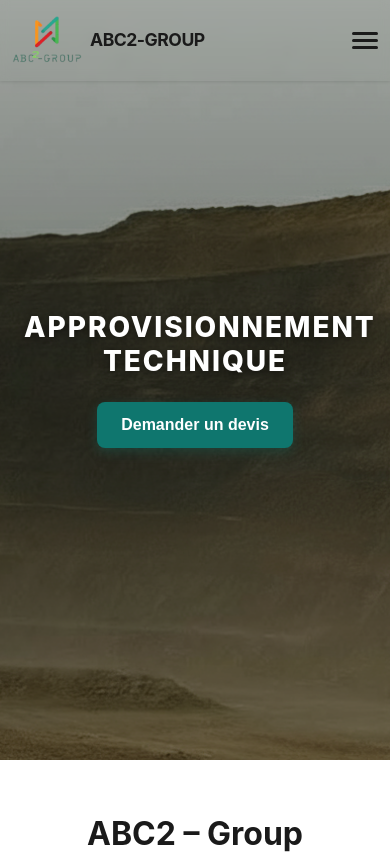
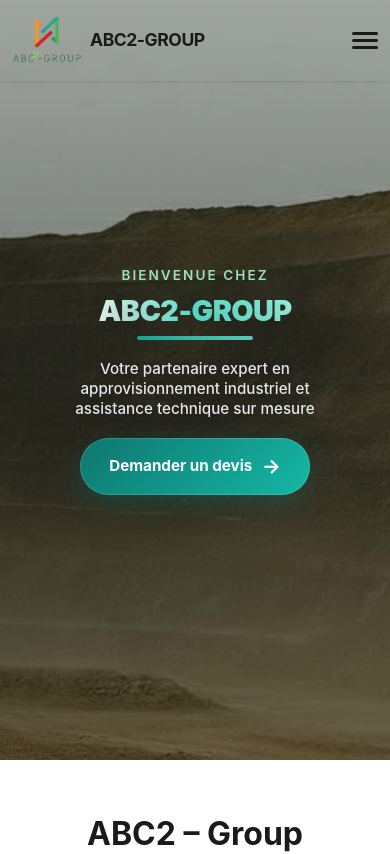
Before and after one commit to Macky0101/abc2, a Vue app: page / in a window 390 px wide. Shown: the top 854 px of the page. Built offline with nearby package versions, Linux system fonts and the light colour scheme; the HTML template or start-up script is replaced by a standard one.

Commit message:
feat: Add HeroSection component with responsive design, dynamic content, and a call to action.

```diff
--- a/src/components/HeroSection.vue
+++ b/src/components/HeroSection.vue
@@ -18,6 +18,9 @@
 });
 
 import { onBeforeUnmount } from 'vue';
+const contactInfo = ref({
+  email: 'contact@abc2-group.com',
+});
 </script>
 
 <template>
@@ -29,13 +32,11 @@
         media="(max-width: 768px)"
         srcset="../../src/assets/imageabc2.png"
       />
-
       <!-- Tablette -->
       <source
         media="(max-width: 1024px)"
         srcset="../../src/assets/imageabc2.png"
       />
-
       <!-- Desktop (fallback obligatoire) -->
       <img
         src="../../src/assets/imageabc2.png"
@@ -45,14 +46,25 @@
       />
     </picture>
 
-
     <div class="hero-overlay"></div>
     <div class="hero-content">
       <h1 class="hero-title">
-        APPROVISIONNEMENT<br />
-        TECHNIQUE
+        <span class="hero-eyebrow">Bienvenue chez</span>
+        <span class="hero-brand">ABC2-GROUP</span>
+        <span class="hero-tagline">
+          Votre partenaire expert en approvisionnement industriel<br class="line-break" />
+          et assistance technique sur mesure
+        </span>
       </h1>
-      <button class="cta-button">Demander un devis</button>
+
+      <a
+        :href="`mailto:${contactInfo.email}`"
+        class="cta-button"
+        aria-label="Demander un devis"
+      >
+        <span class="cta-text">Demander un devis</span>
+        <span class="cta-arrow">→</span>
+      </a>
     </div>
   </section>
 </template>
@@ -100,129 +112,281 @@
   text-align: center;
   padding: 1rem;
   width: 100%;
-  max-width: 1200px;
+  max-width: min(1200px, 90vw);
   margin: 0 auto;
   animation: fadeInUp 1s ease-out;
+  display: flex;
+  flex-direction: column;
+  align-items: center;
+  gap: clamp(1.5rem, 4vw, 2.5rem);
 }
 
 .hero-title {
+  display: flex;
+  flex-direction: column;
+  align-items: center;
+  gap: clamp(0.5rem, 1.5vw, 1rem);
+  width: 100%;
+}
+
+/* Petit texte d'introduction */
+.hero-eyebrow {
+  font-size: clamp(0.85rem, 2vw, 1.2rem);
+  font-weight: 600;
+  letter-spacing: 0.15em;
+  text-transform: uppercase;
+  color: #a7f3d0;
+  opacity: 0.9;
+  display: block;
+}
+
+/* Nom de marque fort */
+.hero-brand {
   font-size: clamp(2rem, 8vw, 4.5rem);
-  font-weight: 800;
-  letter-spacing: clamp(0.5px, 0.5vw, 2px);
-  margin-bottom: clamp(1.5rem, 4vw, 2.5rem);
-  line-height: 1.1;
-  text-shadow: 0 2px 8px rgba(0, 0, 0, 0.5);
-  animation: fadeInUp 1s ease-out 0.2s both;
-  padding: 0 1rem;
+  font-weight: 900;
+  letter-spacing: -0.02em;
+  line-height: 1;
+  color: #ffffff;
+  text-align: center;
+  display: block;
+  margin: 0.2rem 0;
+
+  /* Dégradé premium */
+  background: linear-gradient(
+    90deg,
+    #ecfdf5 0%,
+    #5eead4 50%,
+    #99f6e4 100%
+  );
+  -webkit-background-clip: text;
+  -webkit-text-fill-color: transparent;
+  background-clip: text;
+
+  text-shadow: 0 8px 30px rgba(0, 0, 0, 0.35);
+  word-break: break-word;
+  overflow-wrap: break-word;
+}
+
+.hero-brand::after {
+  content: '';
+  display: block;
+  margin: 0.6rem auto 0;
+  width: min(60%, 300px);
+  height: 4px;
+  border-radius: 999px;
+  background: linear-gradient(90deg, #14b8a6, #5eead4);
+  opacity: 0.85;
+}
+
+/* Slogan */
+.hero-tagline {
+  font-size: clamp(1rem, 3vw, 1.6rem);
+  font-weight: 500;
+  line-height: 1.4;
+  max-width: min(900px, 95%);
+  color: #e5e7eb;
+  text-shadow: 0 4px 14px rgba(0, 0, 0, 0.45);
+  margin-top: 0.5rem;
+  display: block;
+}
+
+/* Gestion du saut de ligne */
+.line-break {
+  display: block;
 }
 
 .cta-button {
-  background: #0f766e;
+  background: linear-gradient(135deg, #0f766e, #14b8a6);
   color: white;
-  border: none;
-  padding: clamp(0.875rem, 3vw, 1.25rem) clamp(1.5rem, 6vw, 3rem);
-  font-size: clamp(1rem, 3vw, 1.125rem);
-  font-weight: 600;
-  border-radius: 8px;
+  text-decoration: none;
+  padding: clamp(0.85rem, 2.5vw, 1.15rem)
+           clamp(1.5rem, 5vw, 2.8rem);
+  font-size: clamp(0.95rem, 2.5vw, 1.1rem);
+  font-weight: 700;
+  border-radius: 999px;
   cursor: pointer;
-  transition: all 0.3s ease;
-  box-shadow: 0 4px 12px rgba(15, 118, 110, 0.3);
-  animation: fadeInUp 1s ease-out 0.4s both;
-  min-height: 44px; /* Taille minimale pour le toucher sur mobile */
-  min-width: 160px;
   display: inline-flex;
   align-items: center;
   justify-content: center;
+  gap: 0.6rem;
+  min-height: 48px;
+  min-width: 200px;
+  max-width: 95vw;
+  box-shadow:
+    0 8px 24px rgba(15, 118, 110, 0.35),
+    inset 0 0 0 1px rgba(255, 255, 255, 0.15);
+  transition: all 0.35s ease;
+  animation: fadeInUp 1s ease-out 0.4s both;
+  white-space: nowrap;
 }
 
-.cta-button:hover {
-  background: #0d5e57;
-  transform: translateY(-2px);
-  box-shadow: 0 8px 20px rgba(15, 118, 110, 0.4);
+/* Texte */
+.cta-text {
+  white-space: nowrap;
 }
 
-.cta-button:active {
-  transform: translateY(0);
+/* Flèche animée */
+.cta-arrow {
+  font-size: 1.3em;
+  transition: transform 0.35s ease;
 }
 
-/* Pour mobile portrait */
+/* Hover */
+.cta-button:hover {
+  transform: translateY(-3px);
+  box-shadow:
+    0 14px 32px rgba(15, 118, 110, 0.45),
+    inset 0 0 0 1px rgba(255, 255, 255, 0.25);
+}
+
+.cta-button:hover .cta-arrow {
+  transform: translateX(6px);
+}
+
+/* Active */
+.cta-button:active {
+  transform: translateY(-1px);
+}
+
+/* Focus accessibilité */
+.cta-button:focus-visible {
+  outline: 3px solid rgba(20, 184, 166, 0.6);
+  outline-offset: 4px;
+}
+
+/* ===== RESPONSIVE ADAPTATIONS ===== */
+
+/* Mobile portrait */
 @media (max-width: 768px) and (orientation: portrait) {
   .hero {
     height: 90vh;
     min-height: 450px;
   }
 
-  .hero-title {
-    font-size: clamp(1.75rem, 7vw, 2.5rem);
-    line-height: 1.2;
-    margin-bottom: 1.5rem;
+  .hero-content {
+    padding: 1rem 0.75rem;
+    gap: clamp(1.2rem, 5vw, 2rem);
   }
 
-  .hero-content {
-    padding: 1rem 0.5rem;
+  .hero-brand {
+    font-size: clamp(1.8rem, 7vw, 3rem);
+  }
+
+  .hero-tagline {
+    font-size: clamp(0.95rem, 3.5vw, 1.3rem);
+    line-height: 1.3;
+  }
+
+  .line-break {
+    display: none; /* On enlève le saut forcé sur mobile */
+  }
+
+  .cta-button {
+    min-width: 180px;
+    padding: 0.8rem 1.8rem;
   }
 }
 
-/* Pour mobile paysage */
+/* Mobile paysage */
 @media (max-width: 900px) and (orientation: landscape) {
   .hero {
     height: 100vh;
     min-height: 300px;
   }
 
-  .hero-title {
-    font-size: clamp(1.5rem, 5vw, 2.5rem);
-    margin-bottom: 1rem;
+  .hero-content {
+    gap: 1.2rem;
+    padding: 0.5rem;
+  }
+
+  .hero-brand {
+    font-size: clamp(1.6rem, 4vw, 2.2rem);
+  }
+
+  .hero-tagline {
+    font-size: clamp(0.9rem, 2.5vw, 1.1rem);
+    line-height: 1.2;
   }
 
   .cta-button {
-    padding: 0.75rem 1.5rem;
-    font-size: 0.95rem;
+    padding: 0.7rem 1.5rem;
+    font-size: 0.9rem;
+    min-width: 160px;
   }
 }
 
-/* Pour tablette */
-@media (min-width: 769px) and (max-width: 1024px) {
-  .hero {
-    height: 85vh;
-  }
-
-  .hero-title {
-    font-size: clamp(2.5rem, 5vw, 3.5rem);
-  }
-}
-
-/* Pour petits téléphones (iPhone SE, etc.) */
+/* Petits téléphones (iPhone SE, etc.) */
 @media (max-width: 375px) {
   .hero {
     height: 85vh;
     min-height: 400px;
   }
 
-  .hero-title {
-    font-size: 1.5rem;
-    letter-spacing: 0.25px;
+  .hero-content {
+    padding: 0.5rem;
+    gap: 1.5rem;
+  }
+
+  .hero-eyebrow {
+    font-size: 0.8rem;
+  }
+
+  .hero-brand {
+    font-size: 1.7rem;
+  }
+
+  .hero-tagline {
+    font-size: 0.95rem;
+    line-height: 1.25;
   }
 
   .cta-button {
-    min-width: 140px;
-    padding: 0.75rem 1.25rem;
+    min-width: 160px;
+    padding: 0.75rem 1.5rem;
+    font-size: 0.9rem;
   }
 }
 
-/* Pour très grands écrans */
+/* Tablette */
+@media (min-width: 769px) and (max-width: 1024px) {
+  .hero {
+    height: 85vh;
+  }
+
+  .hero-content {
+    max-width: min(1000px, 85vw);
+  }
+
+  .hero-brand {
+    font-size: clamp(2.5rem, 6vw, 3.5rem);
+  }
+
+  .hero-tagline {
+    font-size: clamp(1.2rem, 2.8vw, 1.5rem);
+  }
+}
+
+/* Très grands écrans */
 @media (min-width: 1920px) {
   .hero {
     max-height: 1400px;
   }
 
-  .hero-title {
+  .hero-content {
+    max-width: 1400px;
+  }
+
+  .hero-brand {
     font-size: 5rem;
   }
 
+  .hero-tagline {
+    font-size: 1.8rem;
+  }
+
   .cta-button {
-    padding: 1.5rem 4rem;
-    font-size: 1.25rem;
+    padding: 1.3rem 3.5rem;
+    font-size: 1.2rem;
   }
 }
 
```
Lines whose indentation alone changed are shown as unchanged.
